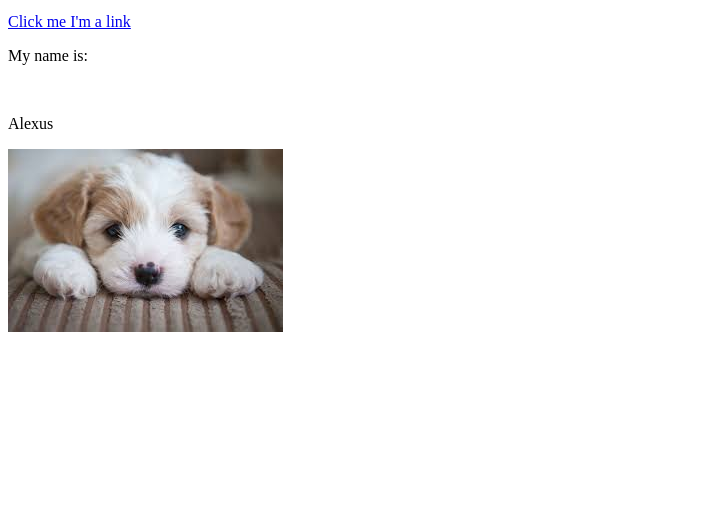
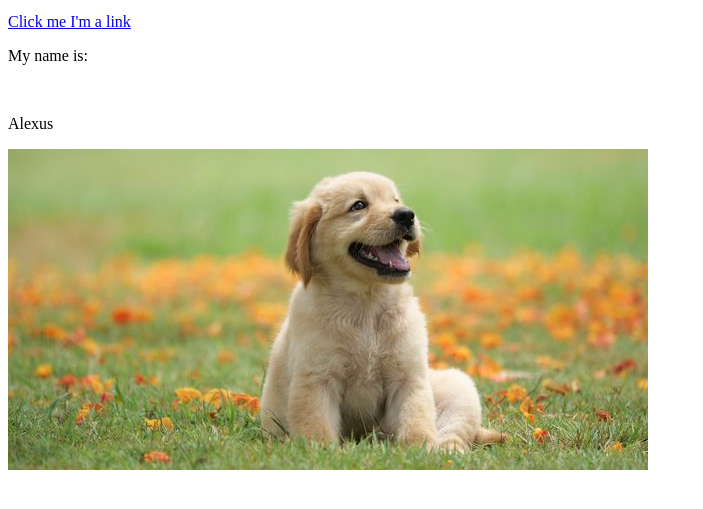
Before and after one commit to alexusmack/Cartoon-Hero, a plain HTML site: page test cartoon.html in a window 1280 px wide. Shown: the part 101-610 px from the top of the page, without its empty margins (0-703 px from the left). Drawn offline with Linux system fonts and the light colour scheme.

Commit message:
Added puppy

```diff
--- a/test cartoon.html
+++ b/test cartoon.html
@@ -13,7 +13,7 @@
 <a href="http://google.com" target="_blank" title="Let's go to google">Click me I'm a link</a><br>
 <p>My name is:</p><br>
 <p>Alexus</p>
-<img src="puppy.jpeg">
+<img src="garden puppy.jpeg">
 
 </body>
 
```
Also changed, not shown: garden puppy.jpeg (added).
